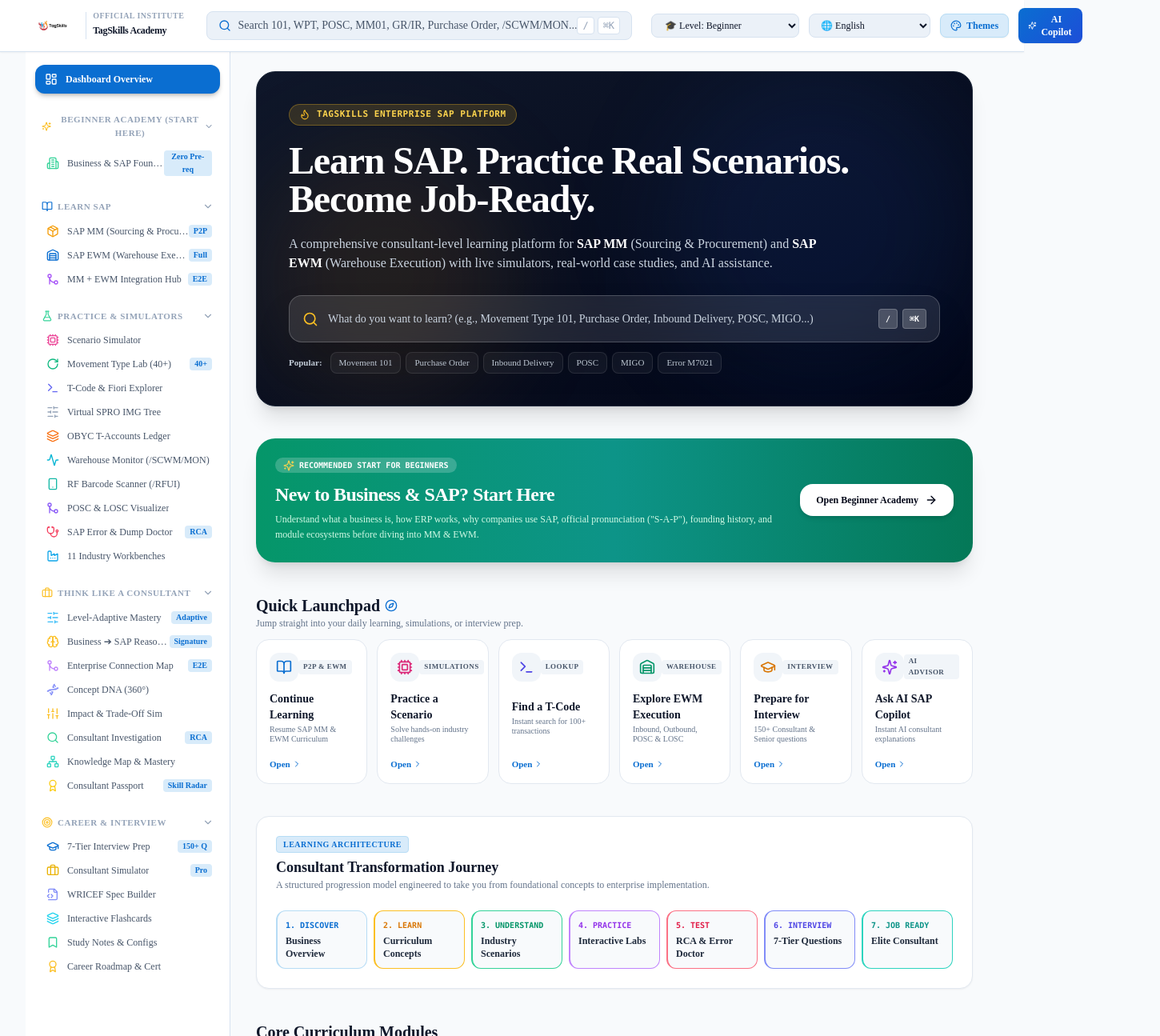
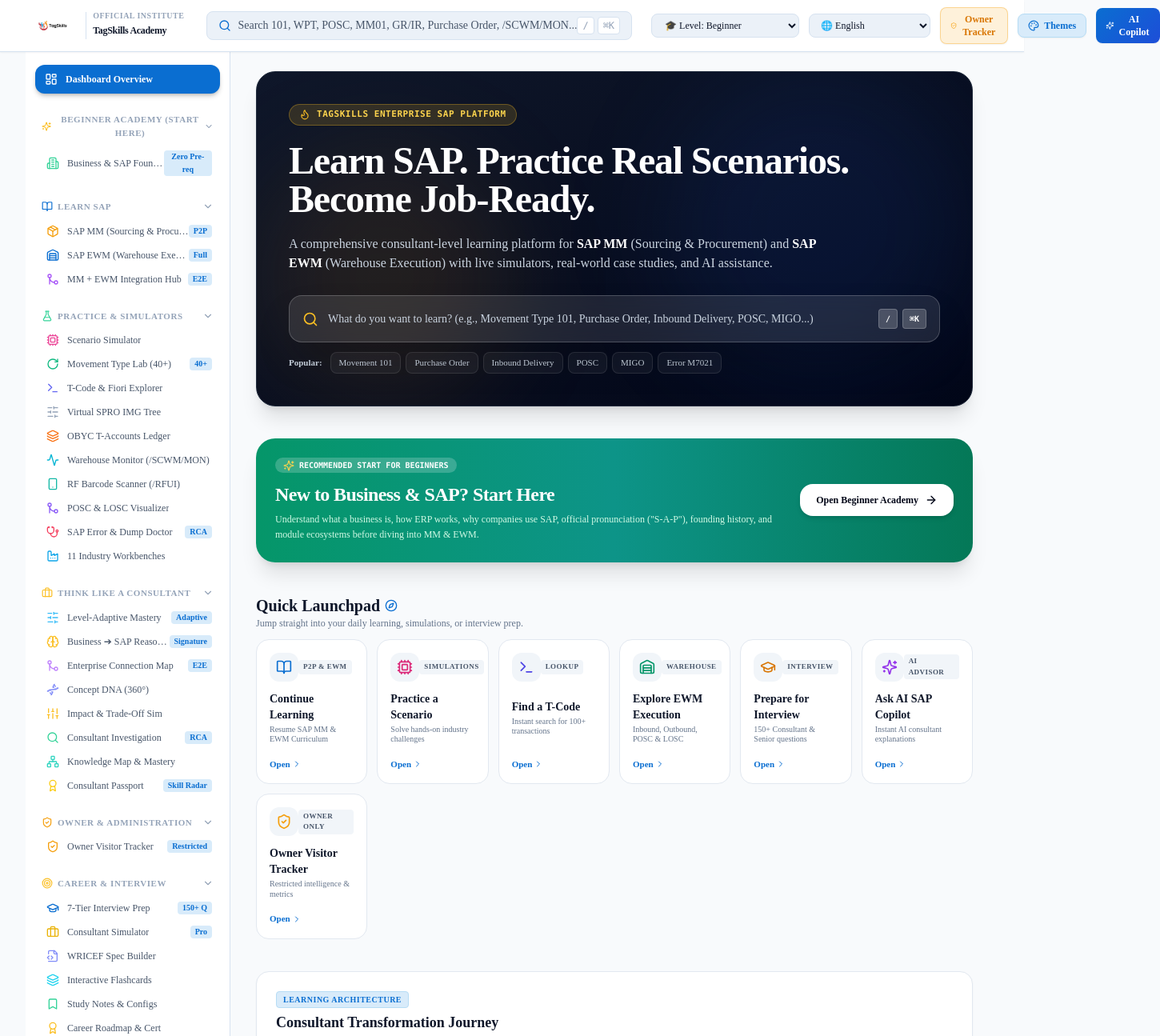
Before and after one commit to AKP-47/sap-copilot-platform, a React (Vite) app: page / in a window 1280 px wide. Shown: the top 1295 px of the page at 80% size, 1450 px wide, since content can reach past the window. Built offline with nearby package versions, Linux system fonts and the light colour scheme; the HTML template or start-up script is replaced by a standard one.

Commit message:
Add prominent header, sidebar, and dashboard entry points for Owner Visitor Tracker

```diff
--- a/src/components/dashboard/DashboardView.tsx
+++ b/src/components/dashboard/DashboardView.tsx
@@ -3,6 +3,7 @@
 import { LeadershipAndAssistanceSection } from "../common/LeadershipAndAssistanceSection";
 import {
   Package,
+  ShieldCheck,
   Brain,
   Dna,
   Network,
@@ -95,6 +96,14 @@
       action: () => setIsCopilotOpen(true),
       bg: "hover:border-purple-400 dark:hover:border-purple-500",
       pill: "AI Advisor"
+    },
+    {
+      title: "Owner Visitor Tracker",
+      desc: "Restricted intelligence & metrics",
+      icon: <ShieldCheck className="w-5 h-5 text-amber-500" />,
+      action: () => setCurrentView("owner_analytics"),
+      bg: "hover:border-amber-400 dark:hover:border-amber-500 bg-amber-500/5",
+      pill: "Owner Only"
     }
   ];
 
--- a/src/components/layout/Header.tsx
+++ b/src/components/layout/Header.tsx
@@ -1,7 +1,7 @@
 import React from "react";
 import { useSap } from "../../context/SapContext";
 import { SupportedLanguage } from "../../data/translations";
-import { Search, Sparkles, Palette } from "lucide-react";
+import { Search, Sparkles, Palette, ShieldCheck, Lock } from "lucide-react";
 import { LearningLevel } from "../../types/sap";
 
 export const Header: React.FC = () => {
@@ -14,6 +14,7 @@
     setIsCopilotOpen,
     setIsWelcomeOpen,
     setIsAppearanceOpen,
+    setCurrentView,
     t
   } = useSap();
 
@@ -163,6 +164,21 @@
               </select>
             </div>
 
+            {/* Owner Analytics Tracker Button */}
+            <button
+              onClick={() => setCurrentView("owner_analytics")}
+              style={{
+                backgroundColor: "rgba(245, 158, 11, 0.15)",
+                borderColor: "rgba(245, 158, 11, 0.35)",
+                color: "#d97706"
+              }}
+              className="flex items-center text-xs font-extrabold px-2.5 sm:px-3 py-1.5 rounded-lg border transition-all hover:scale-105 shadow-sm dark:text-amber-400"
+              title="Access Restricted Owner Analytics & Visitor Tracker"
+            >
+              <ShieldCheck className="w-3.5 h-3.5 sm:mr-1 text-amber-500" />
+              <span className="hidden sm:inline">Owner Tracker</span>
+            </button>
+
             {/* Theme & Palette Library Modal Trigger */}
             <button
               onClick={() => setIsAppearanceOpen(true)}
--- a/src/components/layout/Sidebar.tsx
+++ b/src/components/layout/Sidebar.tsx
@@ -2,6 +2,7 @@
 import { useSap, AppView } from "../../context/SapContext";
 import {
   LayoutDashboard,
+  ShieldCheck,
   Brain,
   Search,
   Dna,
@@ -100,6 +101,14 @@
         { view: "investigation" as AppView, label: "Consultant Investigation", icon: <Search className="w-4 h-4 text-emerald-400" />, badge: "RCA" },
         { view: "knowledge_map" as AppView, label: "Knowledge Map & Mastery", icon: <Network className="w-4 h-4 text-teal-400" /> },
         { view: "passport" as AppView, label: "Consultant Passport", icon: <Award className="w-4 h-4 text-yellow-400" />, badge: "Skill Radar" }
+      ]
+    },
+    {
+      id: "owner_admin",
+      title: "Owner & Administration",
+      icon: <ShieldCheck className="w-3.5 h-3.5 text-amber-500" />,
+      items: [
+        { view: "owner_analytics" as AppView, label: "Owner Visitor Tracker", icon: <ShieldCheck className="w-4 h-4 text-amber-500" />, badge: "Restricted" }
       ]
     },
     {
```
